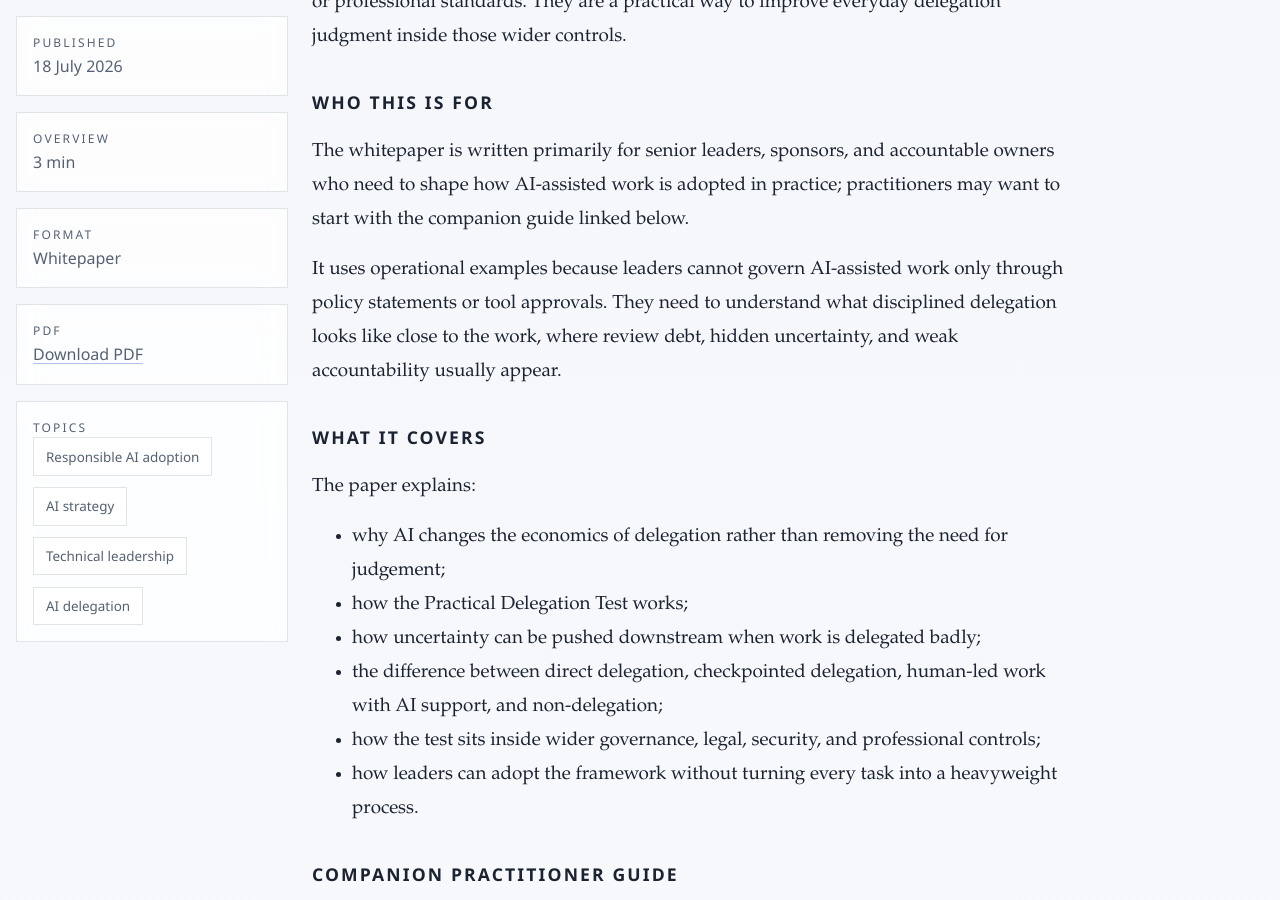
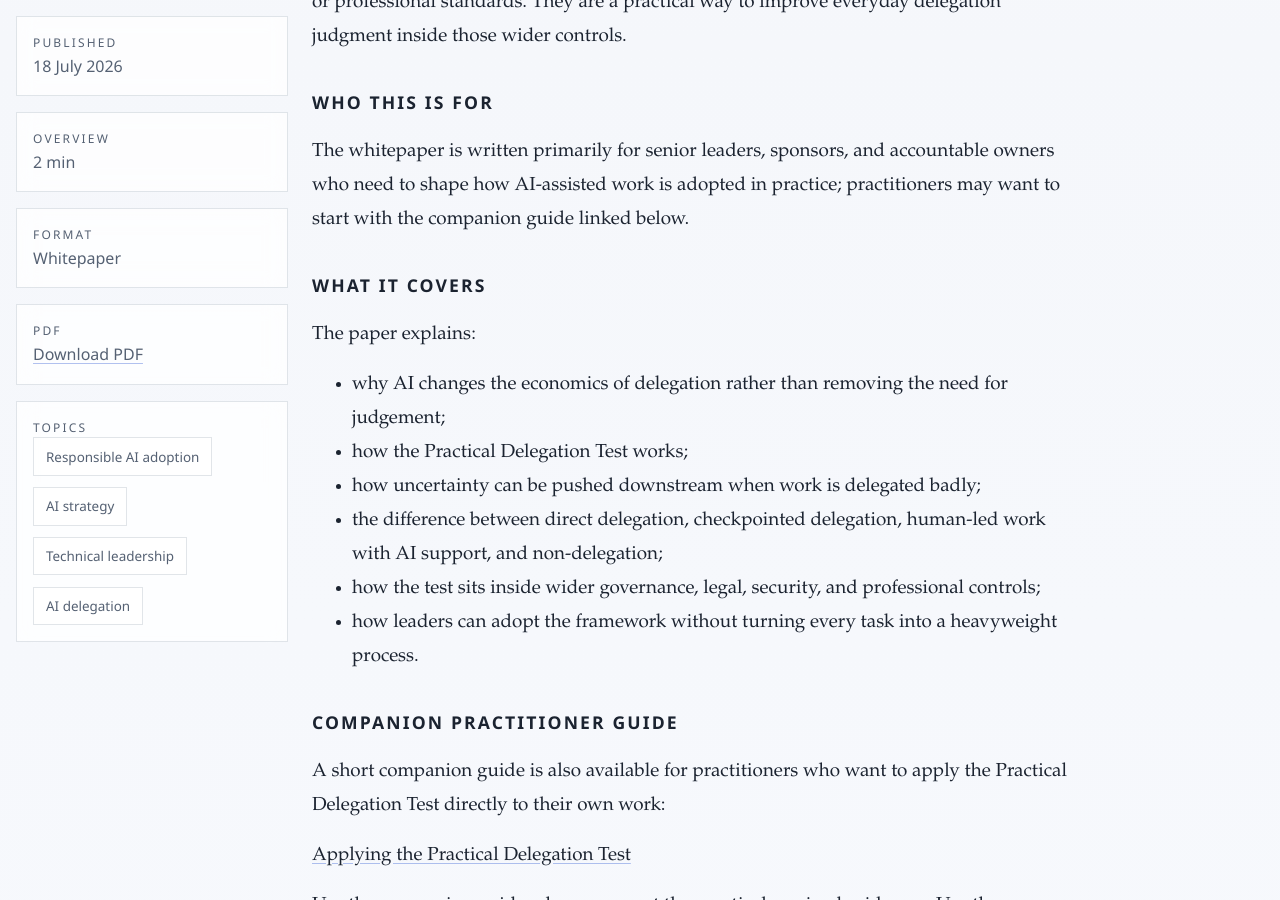
Before and after one commit to philbudden/blog, a Jekyll site: the page built from _publications/delegating-work-to-ai.md, in a window 1280 px wide and 900 px high, scrolled down 1222 px. Built offline with Jekyll 4.4.1, drawn with Linux system fonts in a browser that asks for light colours.

Commit message:
Tighten whitepaper landing page audience copy

```diff
--- a/_publications/delegating-work-to-ai.md
+++ b/_publications/delegating-work-to-ai.md
@@ -33,8 +33,6 @@ Those questions help teams choose between direct delegation, checkpointed delega
 
 The whitepaper is written primarily for senior leaders, sponsors, and accountable owners who need to shape how AI-assisted work is adopted in practice; practitioners may want to start with the companion guide linked below.
 
-It uses operational examples because leaders cannot govern AI-assisted work only through policy statements or tool approvals. They need to understand what disciplined delegation looks like close to the work, where review debt, hidden uncertainty, and weak accountability usually appear.
-
 ## What it covers
 
 The paper explains:
```
